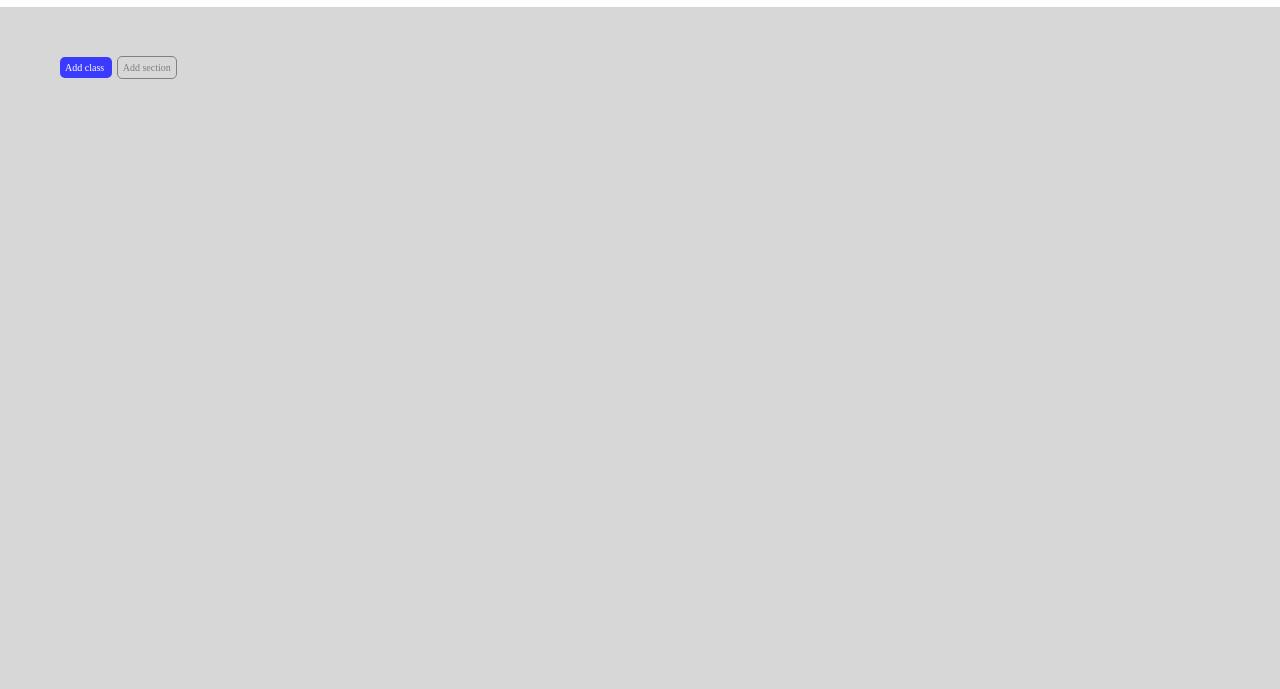
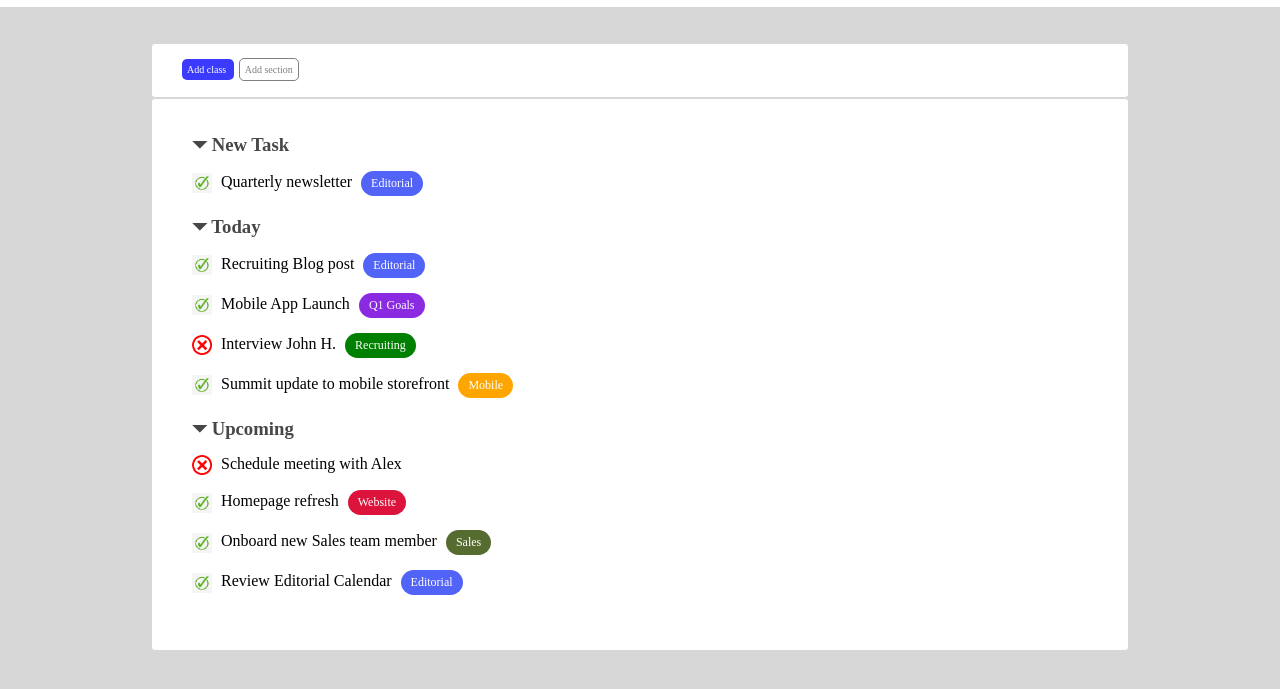
Before and after one commit to cif95/html-css-toboolist, a plain HTML site: page index.html in a window 1280 px wide. Shown: the part 63-752 px from the top of the page. Drawn offline with Linux system fonts and the light colour scheme.

Commit message:
add tags

```diff
--- a/css/style.css
+++ b/css/style.css
@@ -22,12 +22,15 @@ ul{
 	list-style: none;
 }
 
+li{
+	margin-top:15px;
+}
+
 
 .logo-description{
 	font-size: 40px;
 	font-weight:700;
 }
-
 
 .add-input{
 	padding:5px;
@@ -43,7 +46,7 @@ ul{
 	background-color: rgb(255, 255, 255);
    margin:2px auto;
 	border-radius: 3px;
-	padding:20px 40px;
+	padding:15px 40px 50px;
 }
 
 .section-title{
@@ -51,18 +54,45 @@ ul{
 	margin-top:20px;
 }
 
-.checkmark{
+.checkmark, .redcross{
 	width:20px;
 	vertical-align:middle;
+	margin-right:5px;
 }
+
 
 .tag{
 	display: inline-block;
-	padding: 7px;
+	padding: 5px 10px;
 	border-radius:15px;
 	margin-left:5px;
+	font-size:12px;
 	color:white;
 
+}
+
+.editorial-tag{
+	background-color: rgb(82, 99, 248);
+}
+
+.q1goals-tag{
+	background-color: blueviolet;
+}
+
+.recruiting-tag{
+	background-color: green;
+}
+
+.mobile-tag{
+	background-color: orange;
+}
+
+.website-tag{
+	background-color: crimson;
+}
+
+.sales-tag{
+	background-color:darkolivegreen;
 }
 
 #main-logo{
@@ -83,7 +113,3 @@ ul{
 	color:grey;
 	border: 1px solid grey;
 }
-
-#editorial-tag{
-	background-color: rgb(82, 99, 248);
-}
--- a/index.html
+++ b/index.html
@@ -19,7 +19,7 @@
 	</header>
 	<main>
 		<!-- ADD BUTTONS SECTION -->
-		<section id="input-adds">
+		<section id="input-adds" class="main-element">
 			<div class="add-input" id="add-task">
 				<span>Add class</span>
 			</div>
@@ -27,16 +27,91 @@
 				<span>Add section</span>
 			</div>
 		</section>
-
-
-		<div id="new-task"></div>
-
-		<div id="today"></div>
-
-		<div id="upcoming"></div>
-
-
+		<!-- LIST SECTIONS -->
+		<div class="main-element">
+			<!-- NEW TASK SECTION -->
+			<section id="new-task">
+				<h3 class="section-title">
+					&#9207; New Task
+				</h3>
+				<ul>
+					<li>
+						<img class="checkmark" src="img/checkmark.png" alt="greencheckmark">
+						Quarterly newsletter
+						<div class="tag editorial-tag">Editorial</div>
+					</li>
+				</ul>
+				</section>
+				<!-- TODAY SECTION -->
+			<section id="today">
+				<h3 class="section-title">
+					&#9207; Today
+				</h3>
+				<ul>
+					<li>
+						<img class="checkmark" src="img/checkmark.png" alt="green check mark">
+						Recruiting Blog post
+						<div class="tag editorial-tag">
+							Editorial
+						</div>
+					</li>
+					<li>
+						<img class="checkmark" src="img/checkmark.png" alt="green check mark">
+						Mobile App Launch
+						<div class="tag q1goals-tag">
+							Q1 Goals
+						</div>
+					</li>
+					<li>
+						<img class="redcross" src="img/cross.png" alt="red cross">
+						Interview John H.
+						<div class="tag recruiting-tag">
+							Recruiting
+						</div>
+					</li>
+					<li>
+						<img class="checkmark" src="img/checkmark.png" alt="green check mark">
+						Summit update to mobile storefront
+						<div class="tag mobile-tag">
+							Mobile
+						</div>
+					</li>
+				</ul>
+			</section>
+			<!-- UPCOMING SECTION -->
+			<section id="upcoming">
+				<h3 class="section-title">
+					&#9207; Upcoming
+				</h3>
+				<ul>
+					<li>
+						<img class="redcross" src="img/cross.png" alt="red cross">
+						Schedule meeting with Alex
+					</li>
+						<li>
+							<img class="checkmark" src="img/checkmark.png" alt="greencheckmark">
+							Homepage refresh
+							<div class="tag website-tag">
+								Website
+							</div>
+						</li>
+							<li>
+								<img class="checkmark" src="img/checkmark.png" alt="greencheckmark">
+								Onboard new Sales team member
+								<div class="tag sales-tag">
+									Sales
+								</div>
+							</li>
+								<li>
+									<img class="checkmark" src="img/checkmark.png" alt="greencheckmark">
+									Review Editorial Calendar
+									<div class="tag editorial-tag">
+										Editorial
+									</div>
+								</li>
+				</ul>
+			</section>
+		</div>
 	</main>
-
 </body>
 </html>
```
